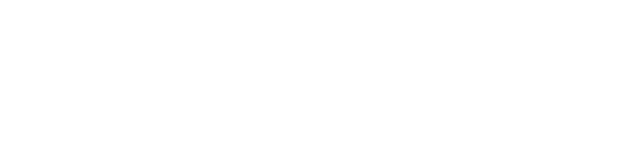
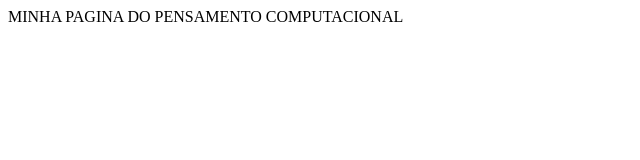
Before and after one commit to japonespvp/paginaweb-chiarelli-1c, a plain HTML site: page index.html in a window 1280 px wide. Shown: the whole page, without its empty margins (0-640 px from the left). Drawn offline with Linux system fonts and the light colour scheme.

Commit message:
criando arquivo css

```diff
--- a/index.html
+++ b/index.html
@@ -7,6 +7,6 @@
     <title>Document</title>
 </head>
 <body>
-
+ MINHA PAGINA DO PENSAMENTO COMPUTACIONAL
 </body>
 </html>
```
Also changed, not shown: style.css (added).
